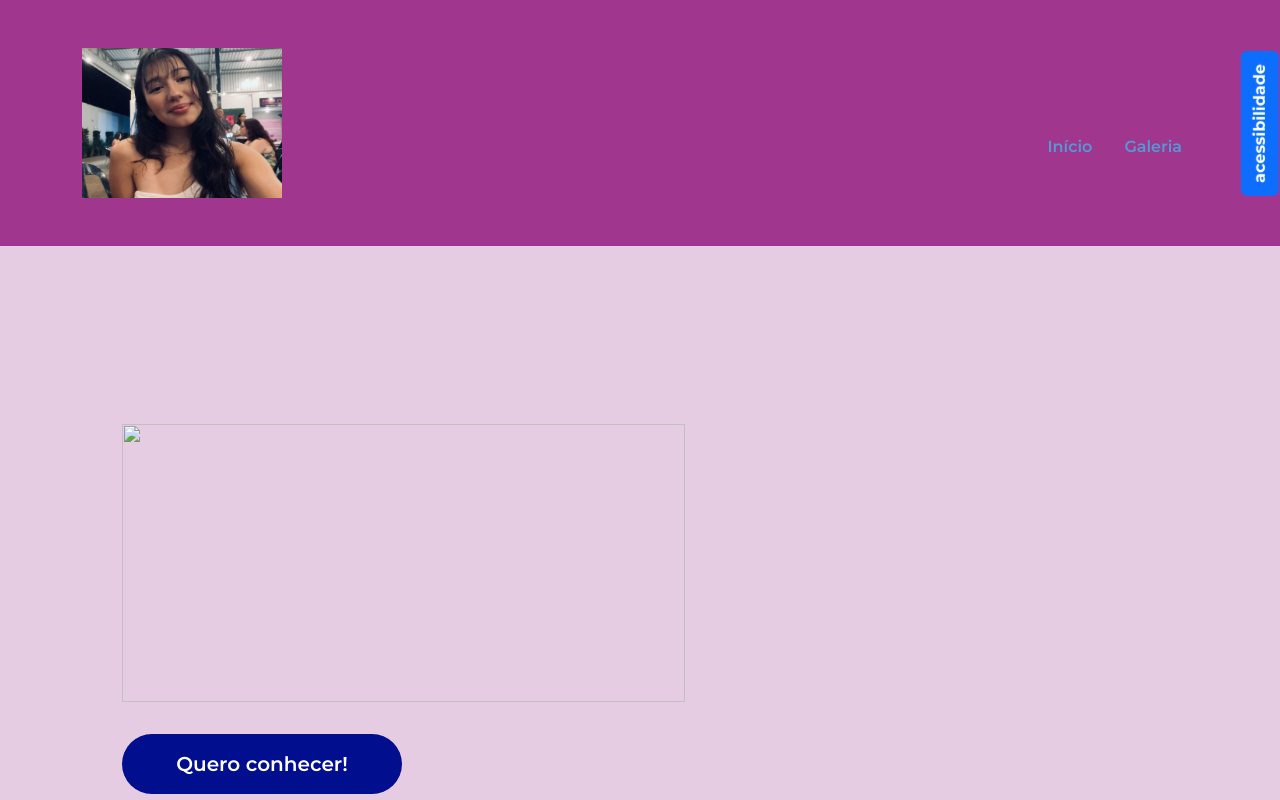
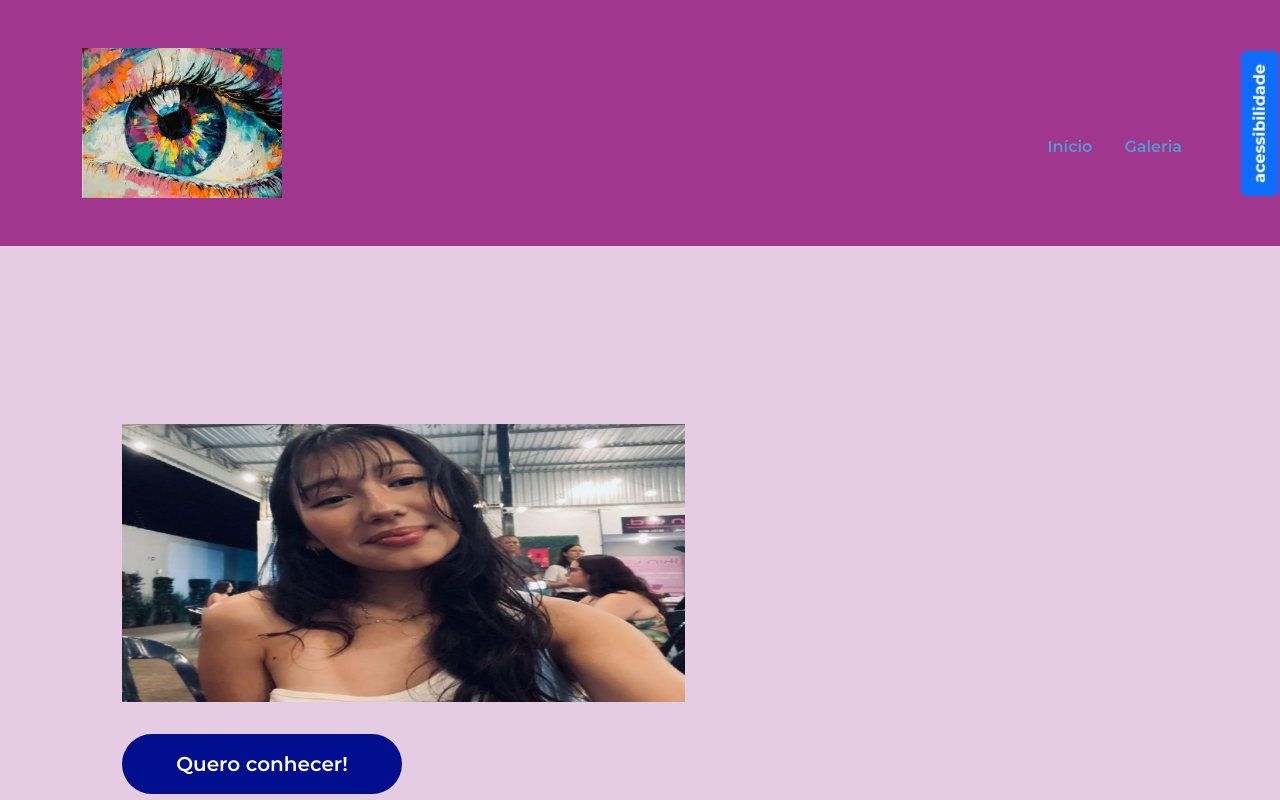
Before and after one commit to sarahhilary110/projeto-de-vida, a plain HTML site: page index.html in a window 1280 px wide. Shown: the top 800 px of the page. Drawn offline with nearby package versions, Linux system fonts and the light colour scheme.

Commit message:
31231232

```diff
--- a/index.html
+++ b/index.html
@@ -15,7 +15,7 @@
     <header class=" p-5">
 
         <nav class="container d-flex justify-content-between align-items-center" >
-            <img src="sarah.jpg" width="200" height="150" class="nav-img " loading="lazy">
+            <img src="images (2).jpg" width="200" height="150" class="nav-img " loading="lazy">
             <ul class="nav mt-5">
                 <li class="nav-item"><a class="nav-link" href="#inicio">Início</a></li>
                 <li class="nav-item"><a class="nav-link" href="#galeria">Galeria</a></li>
@@ -39,7 +39,7 @@
             <div class="inicio-fundo d-flex justify-content-between align-items-center">
                 <div class="esquerda-conteudo">
                     <h1 class="display-4 text-white fst-italic fw-bold"></h1>
-                    <img src="bem-vindo.jpg" class="mb-3" width="563"
+                    <img src="sarah.jpg" class="mb-3" width="563"
                         height="278" loading="lazy">
                     <a href="#now united"
                         class="btn btn-primary btn-lg botao-inicio fw-semibold">Quero
```
Also changed, not shown: images (2).jpg (added).
